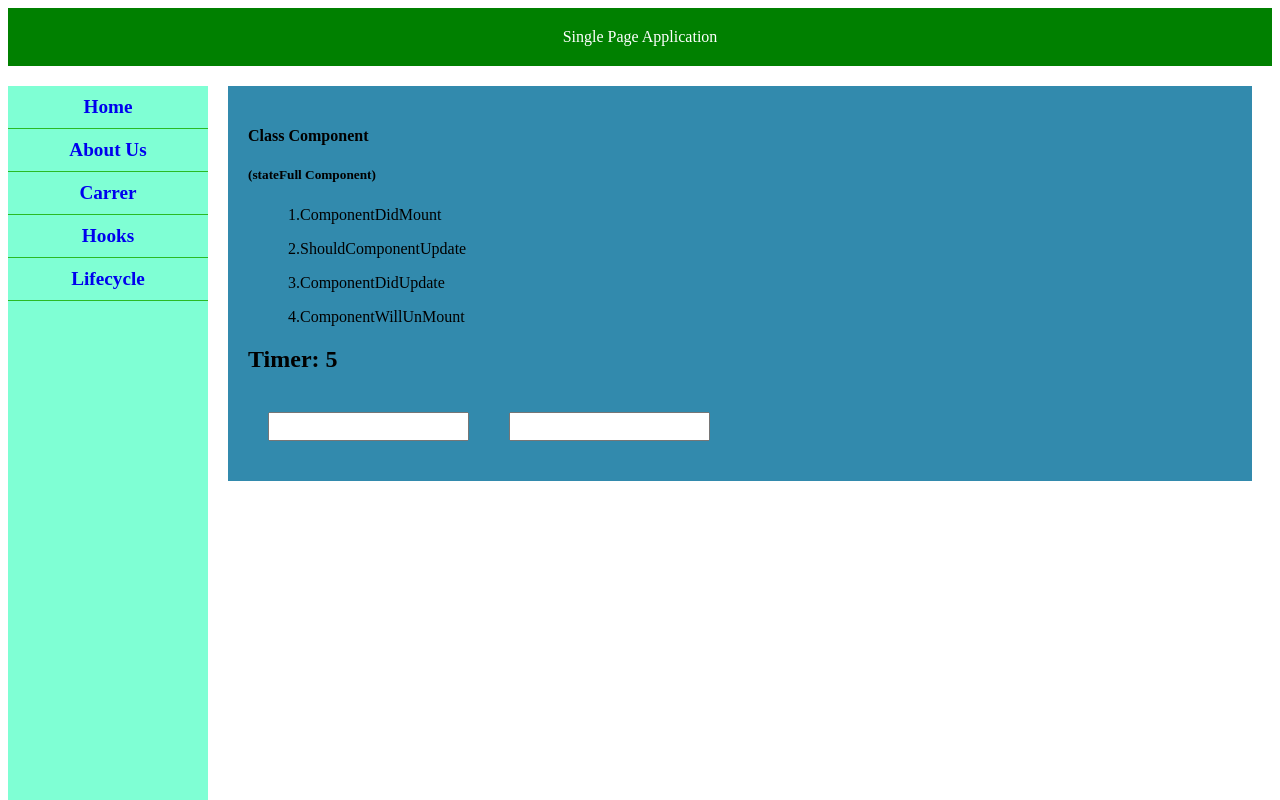
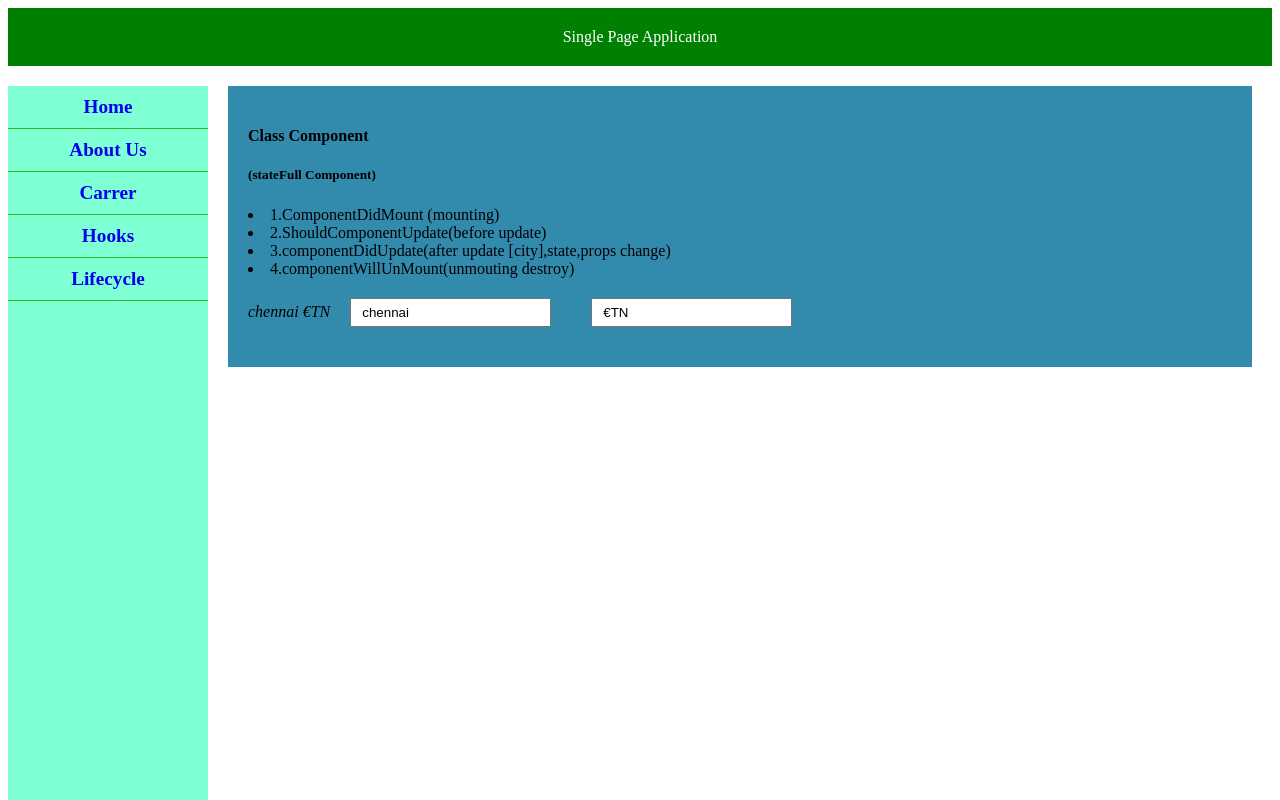
Before and after one commit to developer-Pavithra/pavithra-react-training, a React (Create React App) app: page /lifecycle in a window 1280 px wide. Built offline with nearby package versions, Linux system fonts and the light colour scheme.

Commit message:
3 files modified

```diff
--- a/src/Component/HooksExample/Lifecycle/Lifecycle.jsx
+++ b/src/Component/HooksExample/Lifecycle/Lifecycle.jsx
@@ -28,6 +28,10 @@ export function Lifecycle() {
     console.log('updating');
   }, [count]);
 
+  useEffect(() => {
+    console.log('updating--place');
+  }, [place]);
+
   // useffect return the return function - unmounting (destroy)
   //clear item , clearInterval
   useEffect(() => {
--- a/src/Component/HooksExample/UncontrolledComponent/UncontrolledComponent.jsx
+++ b/src/Component/HooksExample/UncontrolledComponent/UncontrolledComponent.jsx
@@ -1,27 +1,41 @@
-import React, { useRef } from 'react';
+import React, { useState, useRef } from 'react';
+// useRef -- want to access dom element and its property directly, ( it will create one reference)
+//without state varible you can get value from element  ->
+UncontrolledComponent;
 export function UncontrolledComponent() {
-  const distrinctRef = useRef(null);
+  // state- cant mutable(change) state variable
+  //useState  method change
 
+  const districtRef = useRef('');
+  const cityRef = useRef('');
+
+  // const [distrinct, setDistrict] = useState('');
   let handleDistrinct = () => {
-    console.log(distrinctRef.current.value);
+    console.log(districtRef.current.value, cityRef.current.value);
   };
   let handleClear = () => {
-    // distrinctRef.current.value = '';
-    // distrinctRef.current.focus();
-    distrinctRef.current.style.color = 'blue';
+    districtRef.current.value = '';
+    districtRef.current.focus();
+    cityRef.current.style.color = 'blue';
   };
 
   return (
     <div>
-      <h4>UncontrolledComponent</h4>
+      <h4>UncontrolledComponent ::{districtRef.current.value}</h4>
       <input
+        ref={districtRef}
         style={{ color: 'orange' }}
         placeholder="Enter Distrinct"
         type="text"
-        ref={distrinctRef}
         onChange={handleDistrinct}
       />
-
+      <input
+        ref={cityRef}
+        style={{ color: 'orange' }}
+        placeholder="Enter City"
+        type="text"
+        onChange={handleDistrinct}
+      />
       <button onClick={handleClear}>Clear</button>
     </div>
   );
--- a/src/Component/Lifecycle/Lifecycle.jsx
+++ b/src/Component/Lifecycle/Lifecycle.jsx
@@ -6,48 +6,49 @@ export class Lifecycle extends Component {
     this.state = {
       count: 0,
       details: {
-        city: '',
-        state: '',
+        city: 'chennai',
+        state: '€TN',
       },
     };
   }
+  handleChange = (e) => {
+    let { name, value } = e.target;
+    // this.setState({ [name]: value });
+    let obj = { ...this.state.details };
+    obj[name] = value;
+
+    this.setState({ details: obj });
+  };
+
   componentDidMount() {
-    console.log('mounting');
-    this.timer = setInterval(() => {
-      this.setState({ count: this.state.count + 1 });
-    }, 1000);
+    console.log('class---mouting');
   }
   shouldComponentUpdate() {
-    if (this.state.count === 10) {
-      return false;
-    }
-    return true;
+    //readOnly -->mode return false
+    //timer ==10 return false
+    // return false;
   }
+  // bydefault true  -> thaty state  variable change
+
   componentDidUpdate(prevProps, prevState) {
     if (prevState.details.city !== this.state.details.city) {
-      console.log(prevState.details.city, this.state.details.city);
+      console.log('class--updating');
     }
   }
-  componentWillUnMount() {
-    clearInterval(this.timer);
-  }
-  handleChange = (e) => {
-    let { name, value } = e.target;
-    let details = { ...this.state.details };
-    details[name] = value;
-    this.setState({ details });
-  };
+
+  // componentWillUnMount() {
+  //   alert('destroy');
+  //   console.log('class--unmouting');
+  // }
   render() {
     return (
       <div className="cl-content">
         <h4>Class Component</h4>
         <h5>(stateFull Component) </h5>
-        <ul>1.ComponentDidMount</ul>
-        <ul>2.ShouldComponentUpdate</ul>
-        <ul>3.ComponentDidUpdate</ul>
-        <ul>4.ComponentWillUnMount</ul>
-
-        <h2>Timer: {this.state.count}</h2>
+        <li>1.ComponentDidMount (mounting)</li>
+        <li>2.ShouldComponentUpdate(before update)</li>
+        <li>3.componentDidUpdate(after update [city],state,props change)</li>
+        <li>4.componentWillUnMount(unmouting destroy)</li>
         <em>
           {this.state.details.city} {this.state.details.state}
         </em>
```
